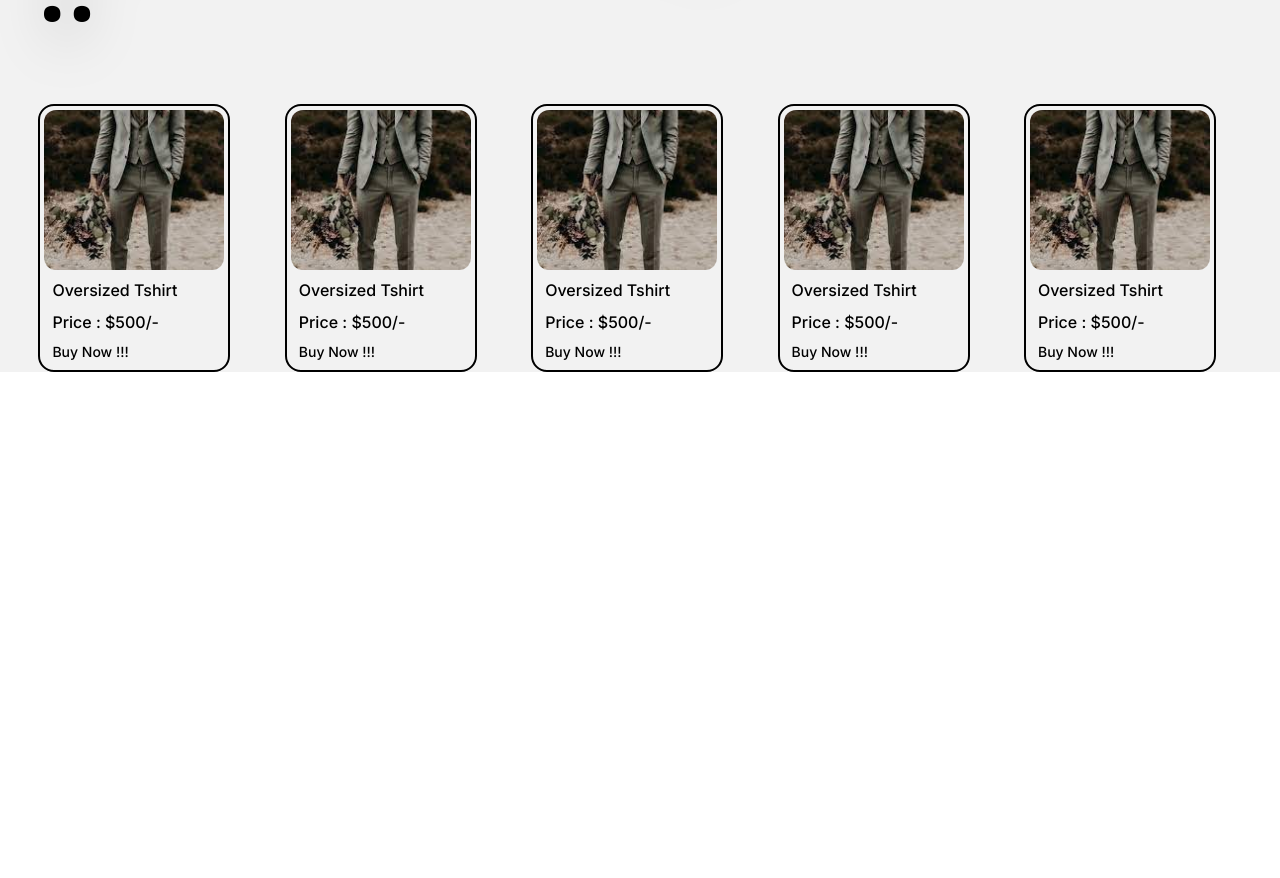
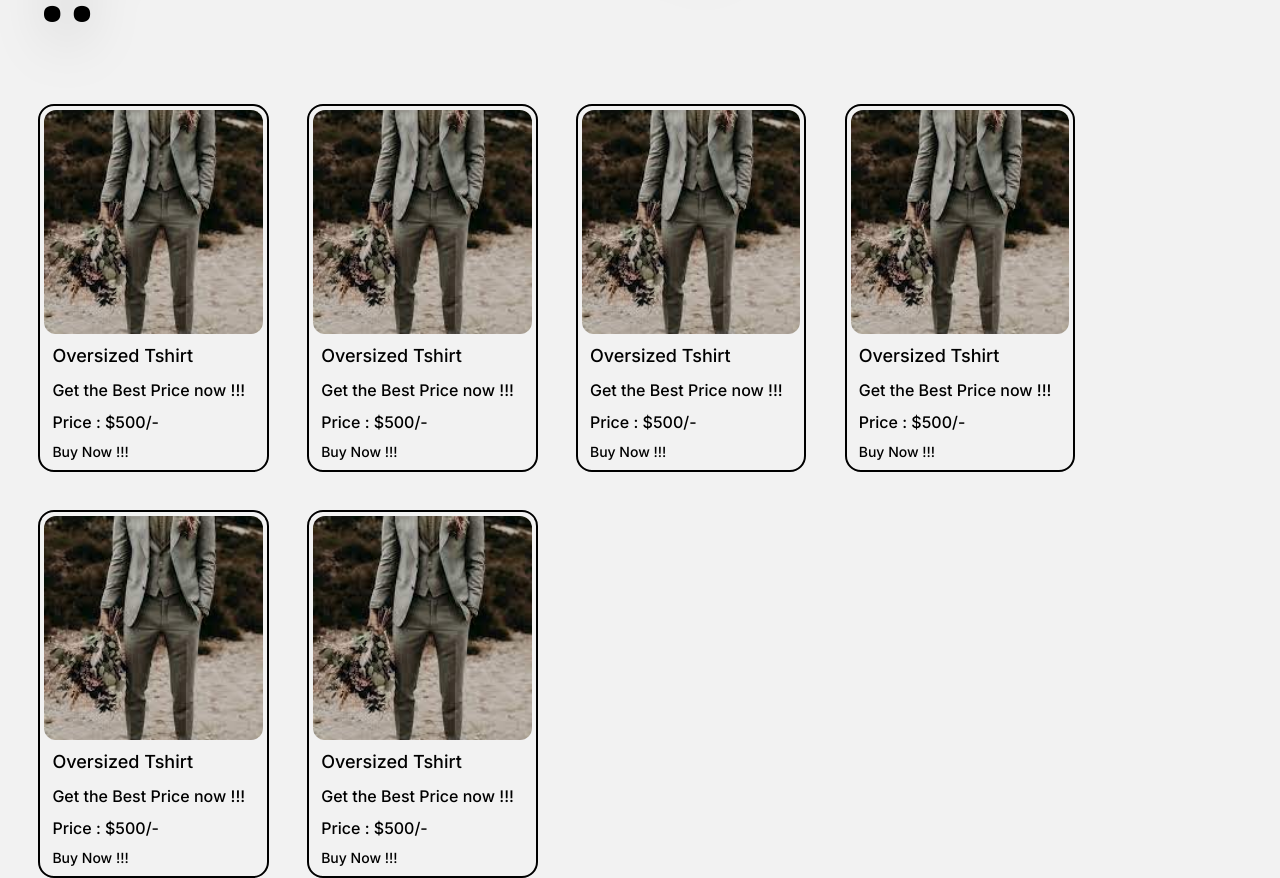
Before and after one commit to ayushgupta4002/DevDiaries, a Next.js app: page / in a window 1280 px wide. Shown: the part 752-1630 px from the top of the page. Before the commit the page ends 1124 px from the top, so only its background shows below. Built offline with nearby package versions, Linux system fonts and the light colour scheme.

Commit message:
main page in process

```diff
--- a/src/app/Components/MainProductCard.tsx
+++ b/src/app/Components/MainProductCard.tsx
@@ -2,12 +2,13 @@ import Image from "next/image";
 
 function MainProductCard() {
   return (
-    <div className="border-2 border-black rounded-2xl flex flex-col w-[15vw] p-1">
-    <div className="relative h-[20vh]  rounded-xl   overflow-hidden">
+    <div className="border-2 border-black rounded-2xl flex flex-col w-[18vw] p-1">
+    <div className="relative h-[28vh]  rounded-xl   overflow-hidden">
       <Image src="/cloth.jpg" alt="" layout="fill" objectFit={"cover"} />
     </div>
     <div className="pt-1">
-      <div className="px-2 py-1 text-md font-medium">Oversized Tshirt</div>
+      <div className="px-2 py-1 text-lg font-medium">Oversized Tshirt</div>
+      <div className="px-2 py-1  text-md font-medium">Get the Best Price now !!!</div>
       <div className="px-2 py-1  text-md font-medium">Price : $500/-</div>
       <div className="px-2  py-1  text-sm text-gray font-medium">Buy Now !!!</div>
 
--- a/src/app/page.tsx
+++ b/src/app/page.tsx
@@ -19,22 +19,16 @@ export default function Home() {
         </div>
       </div>
 
-      <div className="mt-[9vh] pl-[3vw] mr-[5vw] flex flex-row flex-wrap justify-between">
+      <div className="mt-[9vh] pl-[3vw]  flex flex-row gap-[3vw] flex-wrap ">
+        <MainProductCard></MainProductCard>
+        <MainProductCard></MainProductCard>
+        <MainProductCard></MainProductCard>
+        <MainProductCard></MainProductCard>
+        <MainProductCard></MainProductCard>
         <MainProductCard></MainProductCard>
 
+      </div>
 
-
-        <MainProductCard></MainProductCard>
-
-        <MainProductCard></MainProductCard>
-
-        <MainProductCard></MainProductCard>
-
-        <MainProductCard></MainProductCard>
-
-
-
-      </div>
     </main>
   );
 }
```
